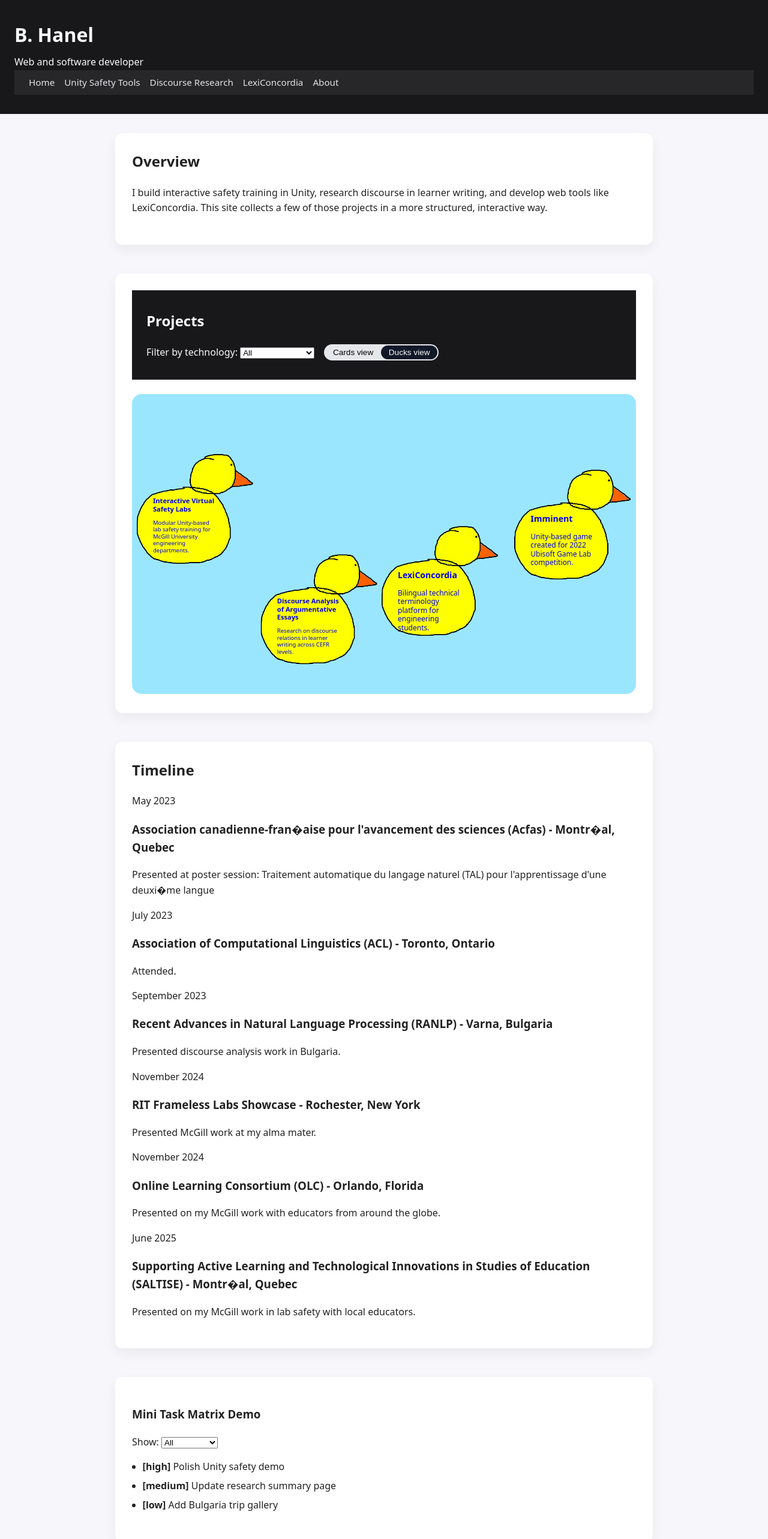
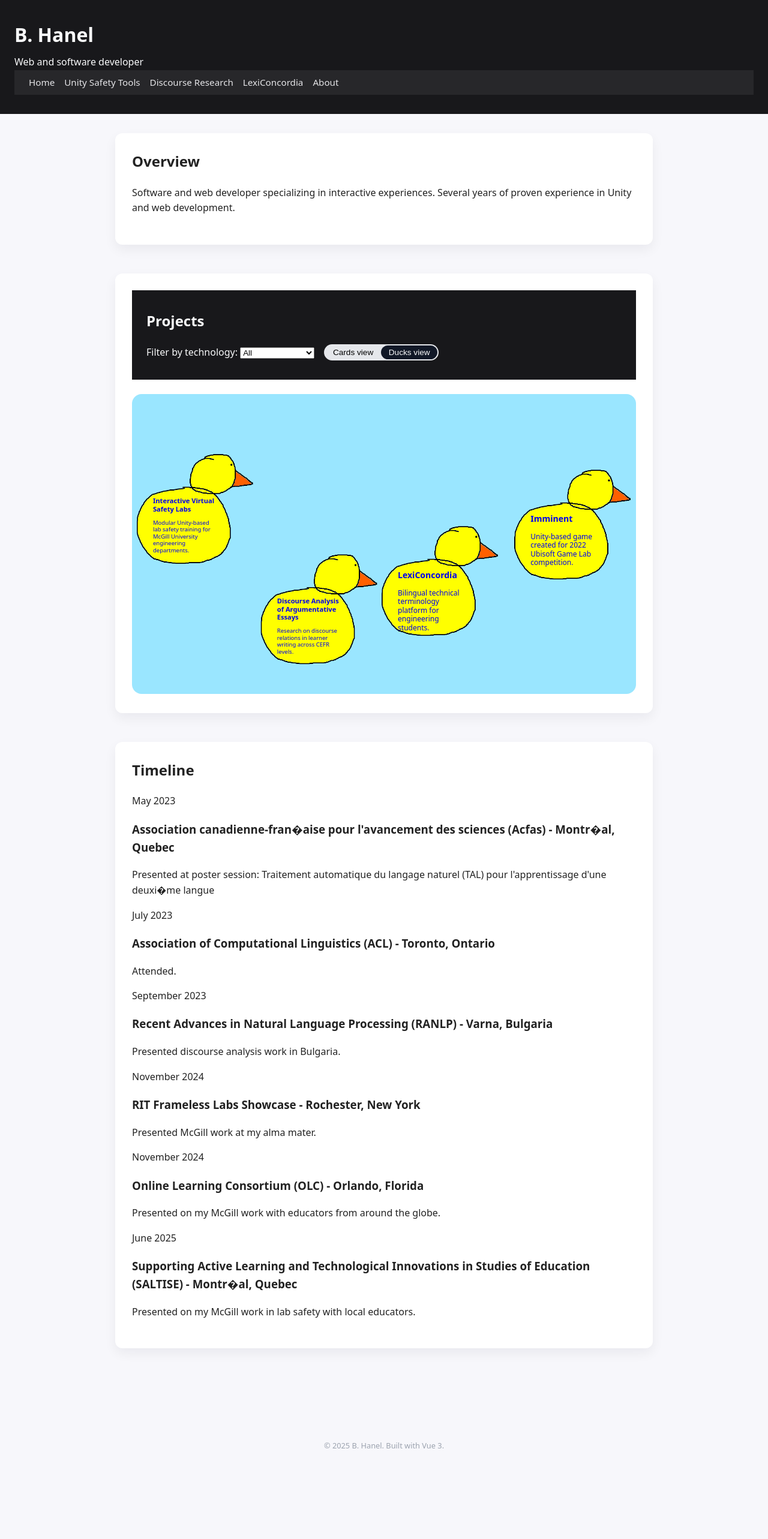
Before and after one commit to beehanel/portfolio, a Vue app: page / in a window 1280 px wide. Shown: the top 2566 px of the page at 60% size. After the commit the page ends 2453 px from the top, so only its background shows below. Built offline with nearby package versions, Linux system fonts and the light colour scheme.

Commit message:
removed task matrix from homepage.

```diff
--- a/src/pages/HomePage.vue
+++ b/src/pages/HomePage.vue
@@ -3,9 +3,7 @@
     <section class="intro-section">
       <h2>Overview</h2>
       <p>
-        I build interactive safety training in Unity, research discourse in learner writing,
-        and develop web tools like LexiConcordia. This site collects a few of those projects
-        in a more structured, interactive way.
+        Software and web developer specializing in interactive experiences. Several years of proven experience in Unity and web development.
       </p>
     </section>
 
@@ -66,10 +64,6 @@
       <h2>Timeline</h2>
       <Timeline :events="timelineEvents" />
     </section>
-
-    <section class="tasks-section">
-      <TaskMatrixDemo />
-    </section>
   </div>
 </template>
 
```
